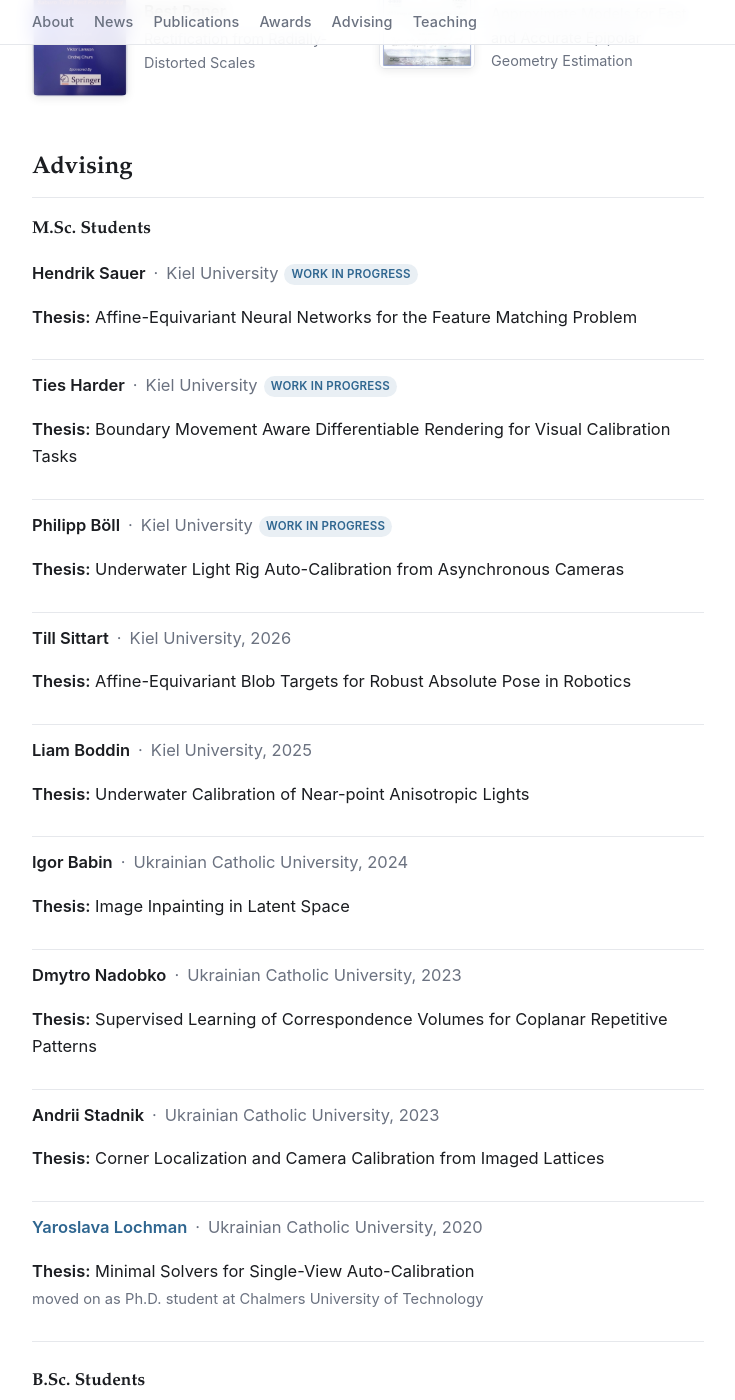
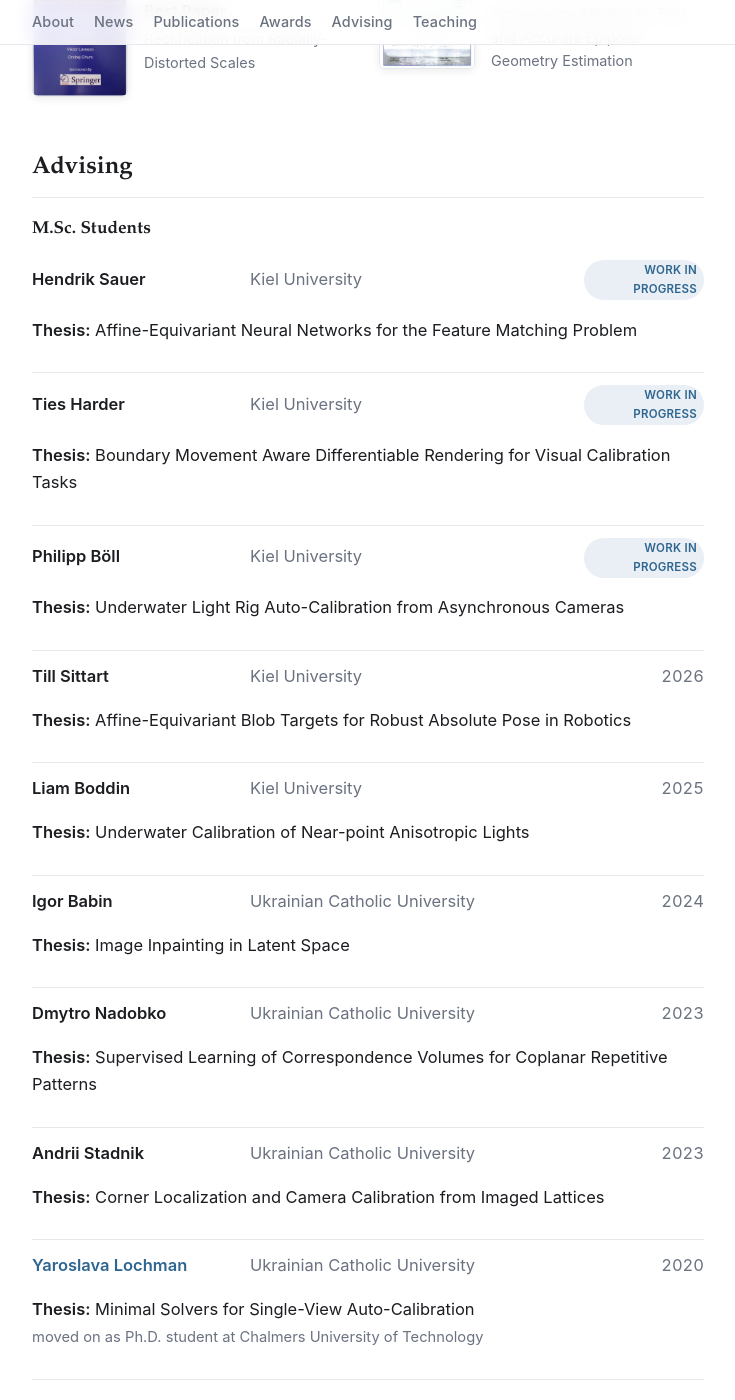
Before and after one commit to prittjam/prittjam.github.io, a Jekyll site: the page built from index.html, in a window 1280 px wide and 1400 px high, scrolled down 3412 px. Shown: the whole window, without its empty margins (272-1007 px from the left). Built offline with Jekyll 4.4.1, drawn with Linux system fonts in a browser that asks for light colours; some of the changed text lies outside the part shown.

Commit message:
Advising: align name / institution / date as columns
Split the combined where field into separate institution and year
fields, and lay the head line out as baseline-aligned flex columns
(fixed-width name and right-aligned date, institution flexing to
fill) so entries line up across rows. WIP badge occupies the date
column; columns stack on narrow screens.

Co-Authored-By: Claude Opus 4.8 (1M context) <noreply@anthropic.com>

```diff
--- a/css/style.css
+++ b/css/style.css
@@ -287,14 +287,20 @@ details.pub-more[open] > summary { font-weight: 600; }
 .subhead:first-of-type { margin-top: 4px; }
 .advisee { padding: 12px 0; border-bottom: 1px solid var(--border); }
 .advisee:last-child { border-bottom: none; }
-.advisee .head { font-weight: 600; }
-.advisee .sep { color: var(--muted); font-weight: 400; margin: 0 8px; }
-.advisee .year { color: var(--muted); font-weight: 400; }
+.advisee .head { display: flex; align-items: baseline; gap: 18px; }
+.advisee .name { flex: 0 0 200px; font-weight: 600; }
+.advisee .inst { flex: 1 1 auto; color: var(--muted); font-weight: 400; }
+.advisee .year {
+  flex: 0 0 120px;
+  color: var(--muted);
+  font-weight: 400;
+  font-variant-numeric: tabular-nums;
+  text-align: right;
+}
 .advisee .degree { font-weight: 600; }
 .advisee .after { color: var(--muted); font-size: 0.92rem; }
 .advisee .wip {
   display: inline-block;
-  margin-left: 6px;
   padding: 1px 7px;
   font-size: 0.72rem;
   font-weight: 600;
@@ -363,4 +369,7 @@ footer {
   ul.news li { flex-direction: column; gap: 2px; }
   ul.news .date { flex-basis: auto; }
   .course { flex-direction: column; gap: 2px; }
+  .advisee .head { flex-direction: column; gap: 2px; }
+  .advisee .name, .advisee .year { flex-basis: auto; }
+  .advisee .year { text-align: left; }
 }
--- a/index.html
+++ b/index.html
@@ -71,7 +71,7 @@ layout: default
         <h3 class="subhead">{{ g.heading }}</h3>
         {%- for s in g.students %}
         <div class="advisee">
-          <p class="head">{% if s.url %}<a href="{{ s.url }}" target="_blank" rel="noopener">{{ s.name }}</a>{% else %}{{ s.name }}{% endif %}<span class="sep" aria-hidden="true">·</span><span class="year">{{ s.where }}</span>{% if s.wip %}<span class="wip">work in progress</span>{% endif %}</p>
+          <p class="head"><span class="name">{% if s.url %}<a href="{{ s.url }}" target="_blank" rel="noopener">{{ s.name }}</a>{% else %}{{ s.name }}{% endif %}</span><span class="inst">{{ s.institution }}</span><span class="year">{% if s.wip %}<span class="wip">work in progress</span>{% else %}{{ s.year }}{% endif %}</span></p>
           <p><span class="degree">Thesis:</span> {{ s.thesis }}{% if s.after %}<br>
             <span class="after">{{ s.after }}</span>{% endif %}</p>
         </div>
```
Also changed, not shown: _data/advising.yml (+23 -13 lines).
